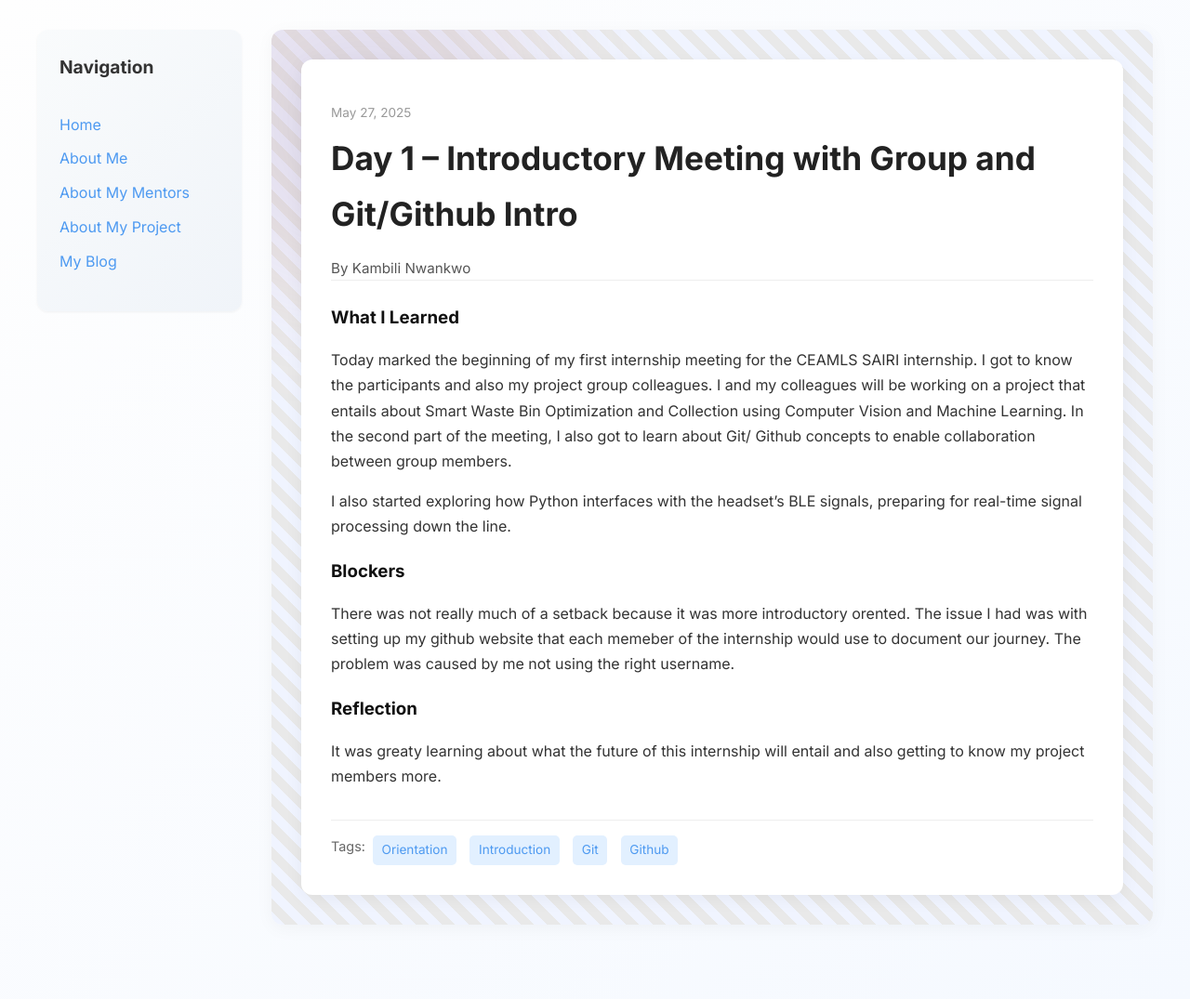
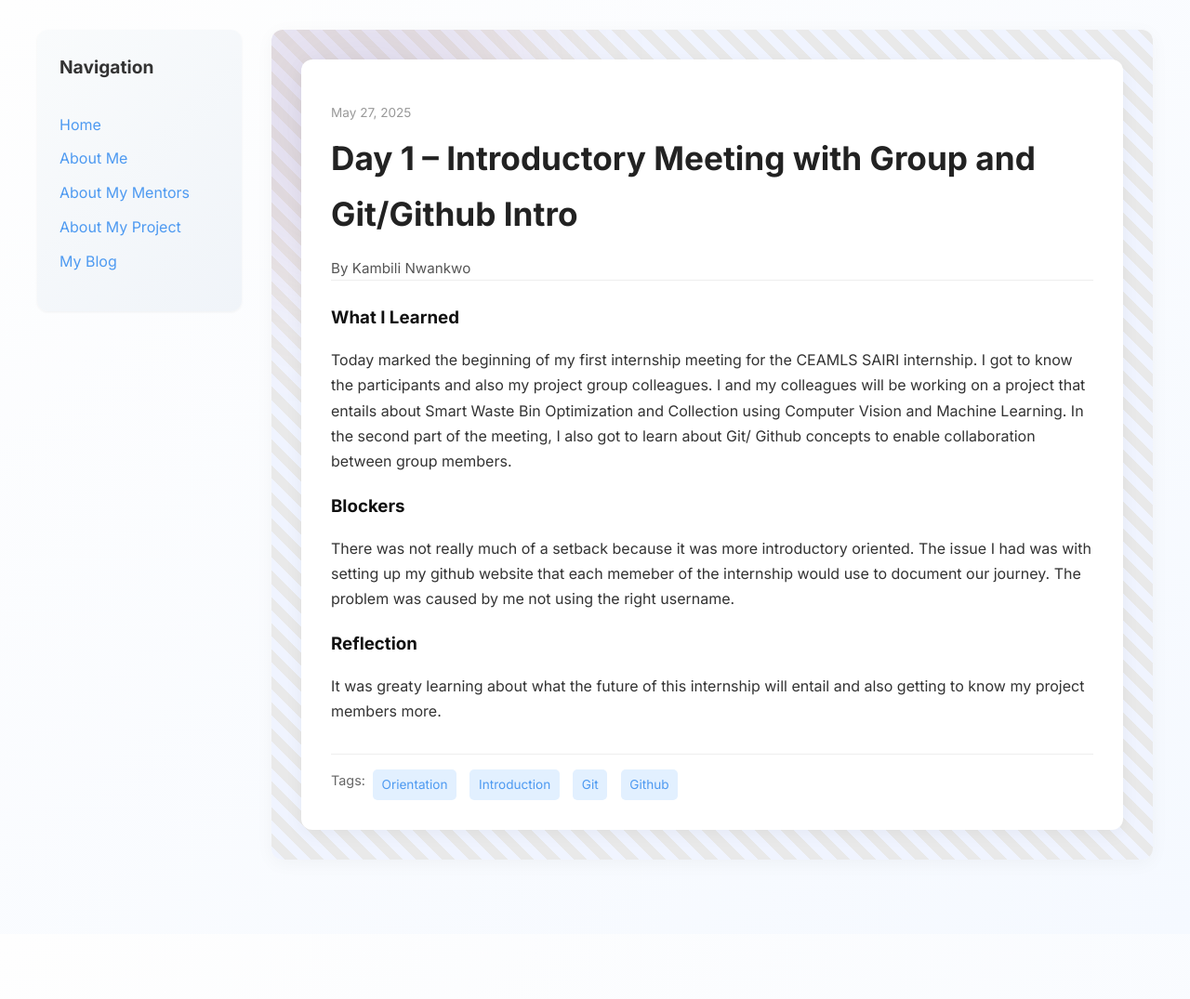
Before and after one commit to Kambili/Kambili.github.io, a Jekyll site: the page built from _posts/2025-05-27-day-1.md, in a window 1280 px wide. Shown: the whole page at 93% size. Built offline with Jekyll 4.4.1, drawn with Linux system fonts in a browser that asks for light colours; after the commit the page ends 1005 px from its top, so only the background shows below that.

Commit message:
Update 2025-05-27-day-1.md

```diff
--- a/_posts/2025-05-27-day-1.md
+++ b/_posts/2025-05-27-day-1.md
@@ -9,10 +9,8 @@ tags: ["Orientation", "Introduction", "Git", "Github"]
 what_i_learned: |
   Today marked the beginning of my first internship meeting for the CEAMLS SAIRI internship. I got to know the participants and also my project group colleagues. I and my colleagues will be working on a project that entails about Smart Waste Bin Optimization and Collection using Computer Vision and Machine Learning. In the second part of the meeting, I also got to learn about Git/ Github concepts to enable collaboration between group members.
 
-  I also started exploring how Python interfaces with the headset's BLE signals, preparing for real-time signal processing down the line.
-
 blockers: |
-  There was not really much of a setback because it was more introductory orented. The issue I had was with setting up my github website that each memeber of the internship would use to document our journey. The problem was caused by me not using the right username.
+  There was not really much of a setback because it was more introductory oriented. The issue I had was with setting up my github website that each memeber of the internship would use to document our journey. The problem was caused by me not using the right username.
 
 reflection: |
   It was greaty learning about what the future of this internship will entail and also getting to know my project members more.
```
